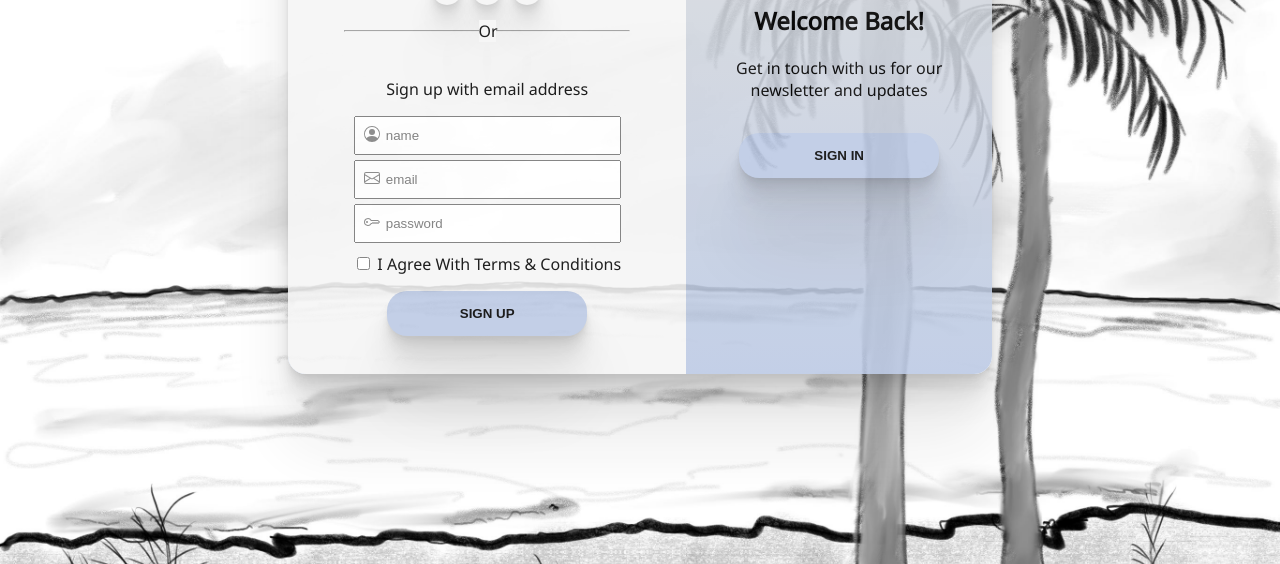
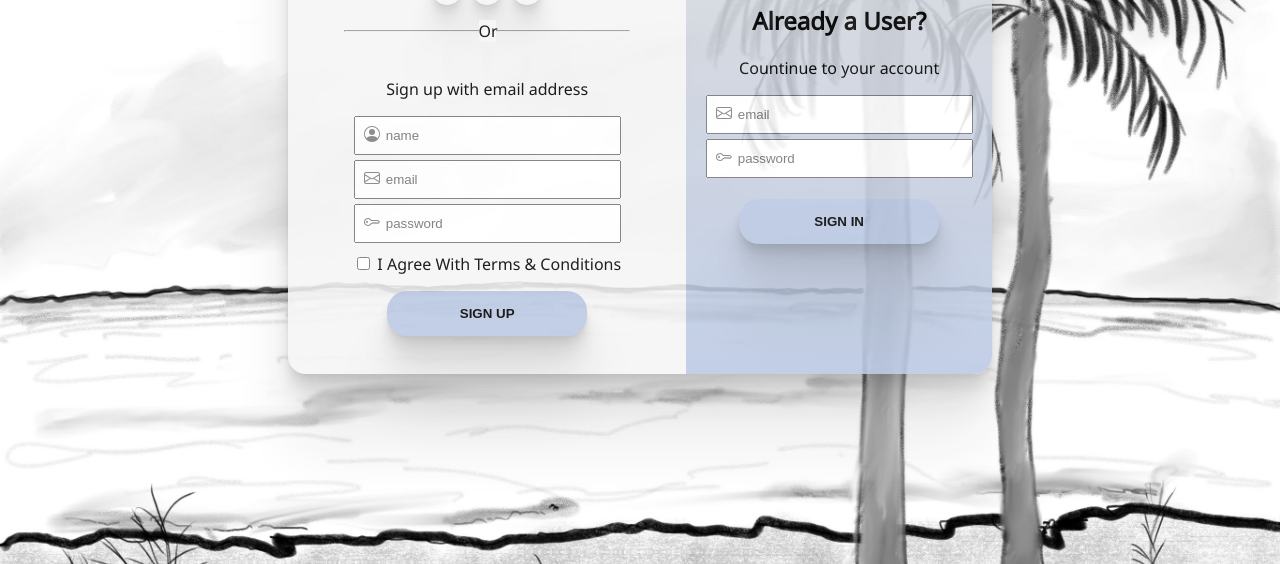
Before and after one commit to Run37927/2800-202210-DTC16, a website: page public/signUp.html in a window 1280 px wide. Shown: the part 236-800 px from the top of the page. Drawn offline with nearby package versions, Linux system fonts and the light colour scheme.

Commit message:
edit login page

```diff
--- a/public/css/signUp.css
+++ b/public/css/signUp.css
@@ -82,6 +82,7 @@ body {
 .formGroup {
     width: 100%;
     position: relative;
+
 }
 
 .formGroup input {
--- a/public/signUp.html
+++ b/public/signUp.html
@@ -66,8 +66,21 @@
 
             </div>
             <div class="welcomeDiv">
-                <h2>Welcome Back!</h2>
-                <p class="text">Get in touch with us for our newsletter and updates</p>
+                <h2>Already a User?</h2>
+                <p class="text">Countinue to your account</p>
+                <div class="formGroup">
+                    <svg xmlns="http://www.w3.org/2000/svg" width="16" height="16" fill="currentColor" class="bi bi-envelope" viewBox="0 0 16 16">
+                        <path d="M0 4a2 2 0 0 1 2-2h12a2 2 0 0 1 2 2v8a2 2 0 0 1-2 2H2a2 2 0 0 1-2-2V4Zm2-1a1 1 0 0 0-1 1v.217l7 4.2 7-4.2V4a1 1 0 0 0-1-1H2Zm13 2.383-4.708 2.825L15 11.105V5.383Zm-.034 6.876-5.64-3.471L8 9.583l-1.326-.795-5.64 3.47A1 1 0 0 0 2 13h12a1 1 0 0 0 .966-.741ZM1 11.105l4.708-2.897L1 5.383v5.722Z"/>
+                      </svg>
+                    <input type="email" name="email" id="email" placeholder="email">
+                </div>
+                <div class="formGroup">
+                    <svg xmlns="http://www.w3.org/2000/svg" width="16" height="16" fill="currentColor" class="bi bi-key" viewBox="0 0 16 16">
+                        <path d="M0 8a4 4 0 0 1 7.465-2H14a.5.5 0 0 1 .354.146l1.5 1.5a.5.5 0 0 1 0 .708l-1.5 1.5a.5.5 0 0 1-.708 0L13 9.207l-.646.647a.5.5 0 0 1-.708 0L11 9.207l-.646.647a.5.5 0 0 1-.708 0L9 9.207l-.646.647A.5.5 0 0 1 8 10h-.535A4 4 0 0 1 0 8zm4-3a3 3 0 1 0 2.712 4.285A.5.5 0 0 1 7.163 9h.63l.853-.854a.5.5 0 0 1 .708 0l.646.647.646-.647a.5.5 0 0 1 .708 0l.646.647.646-.647a.5.5 0 0 1 .708 0l.646.647.793-.793-1-1h-6.63a.5.5 0 0 1-.451-.285A3 3 0 0 0 4 5z"/>
+                        <path d="M4 8a1 1 0 1 1-2 0 1 1 0 0 1 2 0z"/>
+                      </svg>
+                    <input type="password" name="password" id="password" placeholder="password">
+                </div>
                 <button class="btn">SIGN IN</button>
             </div>
         </div>
```
